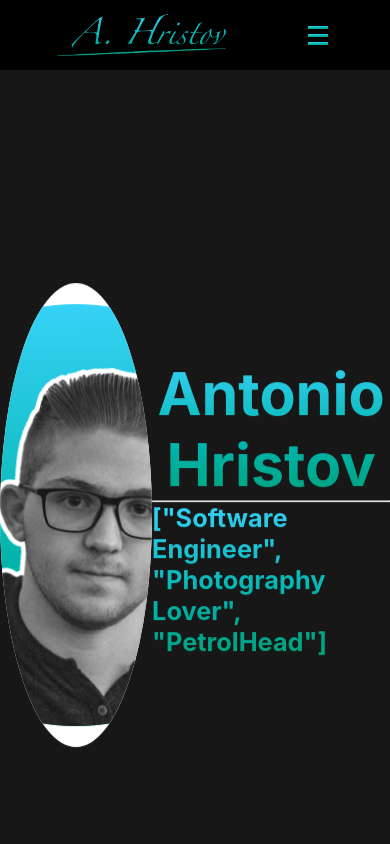
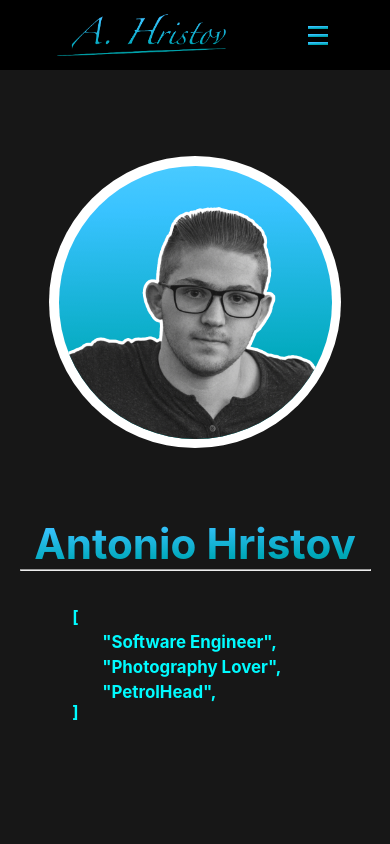
Before and after one commit to tonyhristov/tonyhristov-portfolio, a React (Create React App) app: page / in a window 390 px wide. Shown: the top 844 px of the page. Built offline with nearby package versions, Linux system fonts and the light colour scheme.

Commit message:
fix: scaling on mobile

```diff
--- /dev/null
+++ b/src/components/homeContainer/index.js
@@ -0,0 +1,13 @@
+import React from 'react';
+import styled from 'styled-components';
+
+const HomeContainer = (props) => <Container>{props.children}</Container>;
+
+const Container = styled.div`
+    @media screen and (max-width: 780px) {
+        width: 55%;
+        margin: auto;
+    }
+`;
+
+export default HomeContainer;
--- a/src/components/homeLogo/index.js
+++ b/src/components/homeLogo/index.js
@@ -3,10 +3,13 @@ import styled from 'styled-components';
 import logo from '../../images/home.png';
 import hue from '../../constants/hue';
 import { motion } from 'framer-motion';
+import HomeContainer from '../homeContainer';
 
 const HomeLogo = () => {
     const constraintsRef = useRef(null);
+
     return (
+        <Container>
             <DragContainer ref={constraintsRef} key='drag-container'>
                 <DragItem drag dragConstraints={constraintsRef} key='drag-item'>
                     <BackgroundLogo key='background-logo'>
@@ -14,38 +17,70 @@ const HomeLogo = () => {
                     </BackgroundLogo>
                 </DragItem>
             </DragContainer>
+        </Container>
     );
 };
 
+const Container = styled.div`
+    width: 500px;
+    height: 500px;
+
+    @media screen and (max-width: 900px) {
+        width: 75%;
+        margin-top: 27vw;
+        margin-left: auto;
+        margin-right: auto;
+        height: auto;
+    }
+`;
+
 const DragContainer = styled(motion.div)`
-    width: 55vh;
-    height: 55vh;
+    width: 500px;
+    height: 500px;
     display: flex;
     place-content: center;
     place-items: center;
     overflow: hidden;
     background: rgba(255, 255, 255);
     border-radius: 50%;
+
+    @media screen and (max-width: 900px) {
+        width: 75vw;
+        height: 75vw;
+    }
 `;
 
 const DragItem = styled(motion.div)`
-    width: 50vh;
-    height: 50vh;
+    width: 450px;
+    height: 450px;
     border-radius: inherit;
+
+    @media screen and (max-width: 900px) {
+        width: 70vw;
+        height: 70vw;
+    }
 `;
 
 const BackgroundLogo = styled.div`
     background-color: #f35626;
     background-image: -webkit-linear-gradient(92deg, #f35626, #feab3a);
     -webkit-animation: ${hue} 10s infinite linear;
-    width: 50vh;
-    height: 50vh;
+
+    width: 450px;
+    height: 450px;
+
     position: relative;
     overflow: hidden;
     border-radius: 50%;
+
+    @media screen and (max-width: 900px) {
+        width: 70vw;
+        height: 70vw;
+    }
 `;
 
 const Logo = styled.div`
+    scale: 1;
     background-image: url(${logo});
     background-position: center;
     background-repeat: no-repeat;
--- a/src/components/homeText/index.js
+++ b/src/components/homeText/index.js
@@ -1,18 +1,45 @@
-import React from "react";
-import styled from "styled-components";
-import hue from "../../constants/hue"
+import React from 'react';
+import styled from 'styled-components';
+import hue from '../../constants/hue';
 
 const HomeText = () => (
     <Wrapper>
-        <AnimatedGradientText>Antonio Hristov</AnimatedGradientText>
-        <hr/>
-        <AnimatedGradientSubText>["Software Engineer", "Photography Lover", "PetrolHead"]</AnimatedGradientSubText>
+        <div>
+            <AnimatedGradientText>Antonio Hristov</AnimatedGradientText>
+            <hr />
+        </div>
+
+        <TextWrapper>
+            <Text>[</Text>
+            <SubText>"Software Engineer", </SubText>
+            <SubText>"Photography Lover",</SubText>
+            <SubText>"PetrolHead",</SubText>
+            <Text>]</Text>
+        </TextWrapper>
     </Wrapper>
-)
+);
 
 const Wrapper = styled.div`
     margin-top: 9vh;
-`
+
+    @media screen and (max-width: 900px) {
+        margin-top: 5vh;
+
+        margin: auto;
+        width: 90%;
+    }
+`;
+
+const TextWrapper = styled.div`
+    width: 70%;
+    transform: translateX(20%);
+    margin-top: 10%;
+
+    @media screen and (max-width: 900px) {
+        width: 60%;
+        transform: translateX(25%);
+    }
+`;
 
 const AnimatedGradientText = styled.h1`
     color: #f35626;
@@ -22,17 +49,32 @@ const AnimatedGradientText = styled.h1`
     -webkit-animation: ${hue} 10s infinite linear;
     font-size: 7vh;
     text-align: center;
-`
 
-const AnimatedGradientSubText = styled.h1`
-    color: #f35626;
-    background-image:
-    -webkit-linear-gradient(92deg, #f35626, #feab3a);
-    -webkit-background-clip: text;
-    -webkit-text-fill-color: transparent;
-    -webkit-animation: ${hue} 10s infinite linear;
+    @media screen and (max-width: 900px) {
+        margin-top: 20%;
+        font-size: 5vh;
+    }
+`;
+
+const Text = styled.h1`
+    color: #00fbff;
     font-size: 3vh;
-`
 
+    @media screen and (max-width: 900px) {
+        font-size: 2vh;
+    }
+`;
 
-export default HomeText
+const SubText = styled.h1`
+    color: #00fbff;
+    font-size: 3vh;
+
+    margin-left: 30px;
+    margin-top: 5px;
+
+    @media screen and (max-width: 900px) {
+        font-size: 2vh;
+    }
+`;
+
+export default HomeText;
--- a/src/pages/home/index.js
+++ b/src/pages/home/index.js
@@ -14,11 +14,19 @@ const Home = () => {
 
 const Wrapper = styled.div`
     display: flex;
+    object-fit: cover;
+    width: 100%;
 
     justify-content: space-evenly;
     -ms-transform: translateY(50%);
     transform: translateY(50%);
     margin-top: -5%;
+
+    @media screen and (max-width: 900px) {
+        display: block;
+        transform: translateY(0%);
+        margin-top: -5%;
+    }
 `;
 
 export default Home;
--- a/src/pages/page-layout/index.js
+++ b/src/pages/page-layout/index.js
@@ -11,9 +11,9 @@ const PageLayout = (props) => {
             <Container>
                 <Home />
             </Container>
-            <Container id={'about'}>
+            {/* <Container id={'about'}>
                 <About />
-            </Container>
+            </Container> */}
         </div>
     );
 };
```
Lines whose indentation alone changed are shown as unchanged.
